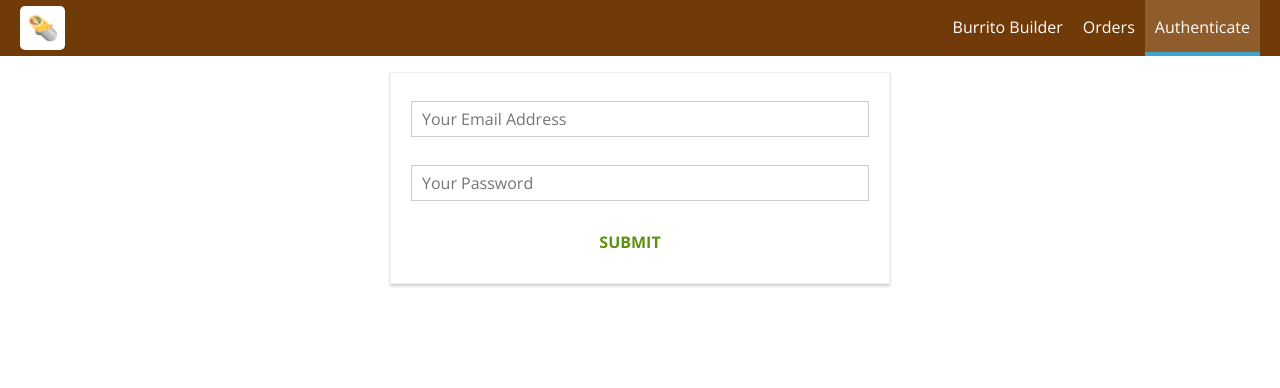
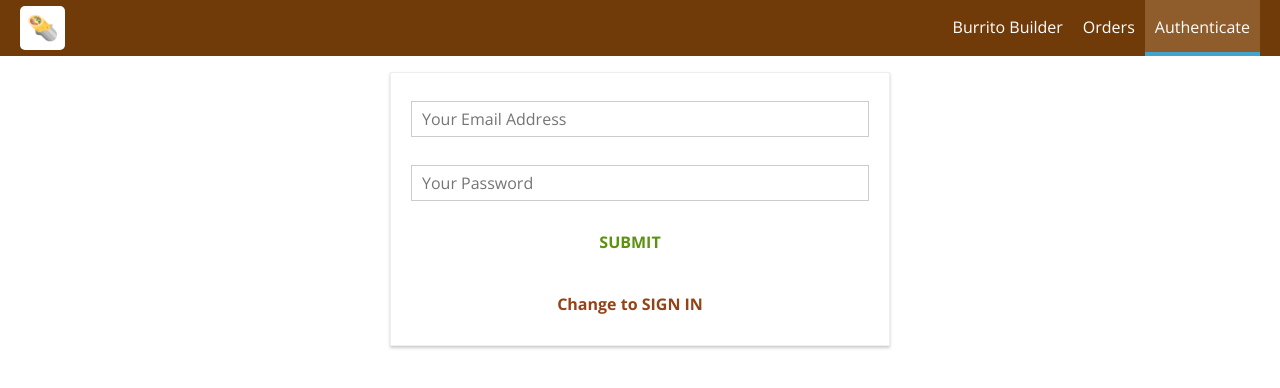
Before and after one commit to cametumbling/burritobuilder, a React (Create React App) app: page /auth in a window 1280 px wide. Shown: the top 388 px of the page. Built offline with nearby package versions, Linux system fonts and the light colour scheme.

Commit message:
adding firebase sign-in request

```diff
--- a/src/containers/Auth/Auth.js
+++ b/src/containers/Auth/Auth.js
@@ -37,7 +37,8 @@
         valid: false,
         touched: false,
       },
-    }
+    },
+    isSignUp: true,
   }
   checkValidity(value, rules) {
       let isValid = true;
@@ -85,7 +86,13 @@
 
   submitHandler = (event) => {
     event.preventDefault();
-    this.props.onAuth(this.state.controls.email.value, this.state.controls.password.value);
+    this.props.onAuth(this.state.controls.email.value, this.state.controls.password.value, this.state.isSignUp);
+  }
+
+  switchAuthModeHandler = () => {
+    this.setState(prevState => {
+      return {isSignUp: !prevState.isSignUp};
+    });
   }
 
   render() {
@@ -116,6 +123,9 @@
           {form}
           <Button btnType="Success">SUBMIT</Button>
         </form>
+        <Button btnType="Danger" clicked={this.switchAuthModeHandler}>
+          Change to {this.state.isSignUp ? 'SIGN IN' : 'SIGN UP'}
+        </Button>
       </div>
     );
   }
@@ -123,7 +133,7 @@
 
 const mapDispatchToProps = dispatch => {
   return {
-    onAuth: (email, password) => dispatch(actions.auth(email, password))
+    onAuth: (email, password, isSignUp) => dispatch(actions.auth(email, password, isSignUp))
   };
 };
 
--- a/src/store/actions/auth.js
+++ b/src/store/actions/auth.js
@@ -22,7 +22,7 @@
   };
 };
 
-export const auth = (email, password) => {
+export const auth = (email, password, isSignUp) => {
   return dispatch => {
     dispatch(authStart());
     const authData = {
@@ -30,7 +30,11 @@
       password: password,
       returnSecureToken: true,
     };
-    axios.post('https://identitytoolkit.googleapis.com/v1/accounts:signUp?key=AIzaSyDdlTayPw-029d739AtjxKrT0oEGd2_B7c', authData)
+    let url = 'https://identitytoolkit.googleapis.com/v1/accounts:signUp?key=AIzaSyDdlTayPw-029d739AtjxKrT0oEGd2_B7c';
+    if (!isSignUp) {
+      url = 'https://identitytoolkit.googleapis.com/v1/accounts:signInWithPassword?key=AIzaSyDdlTayPw-029d739AtjxKrT0oEGd2_B7c';
+    }
+    axios.post(url, authData)
       .then(response => {
         console.log(response);
         dispatch(authSuccess(response.data));
```
